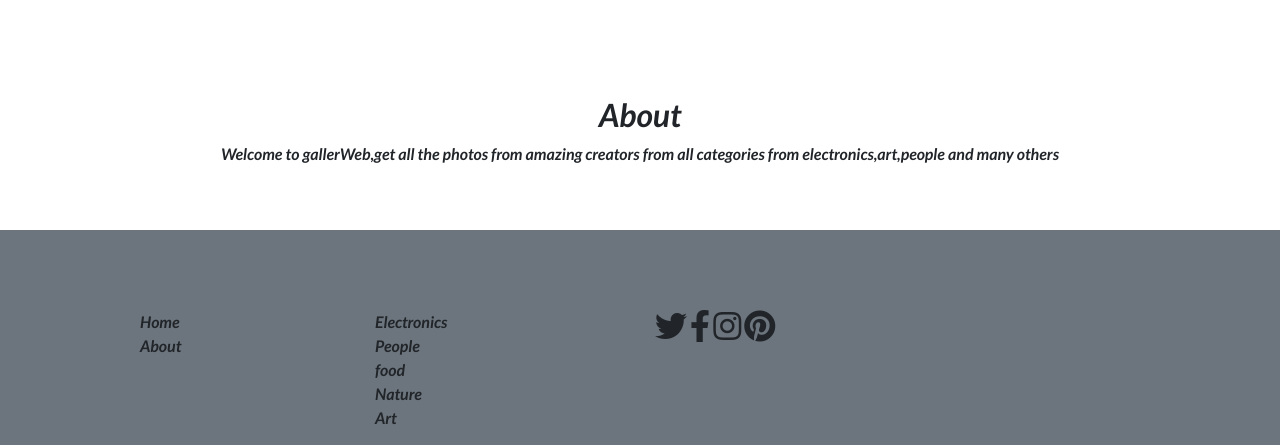
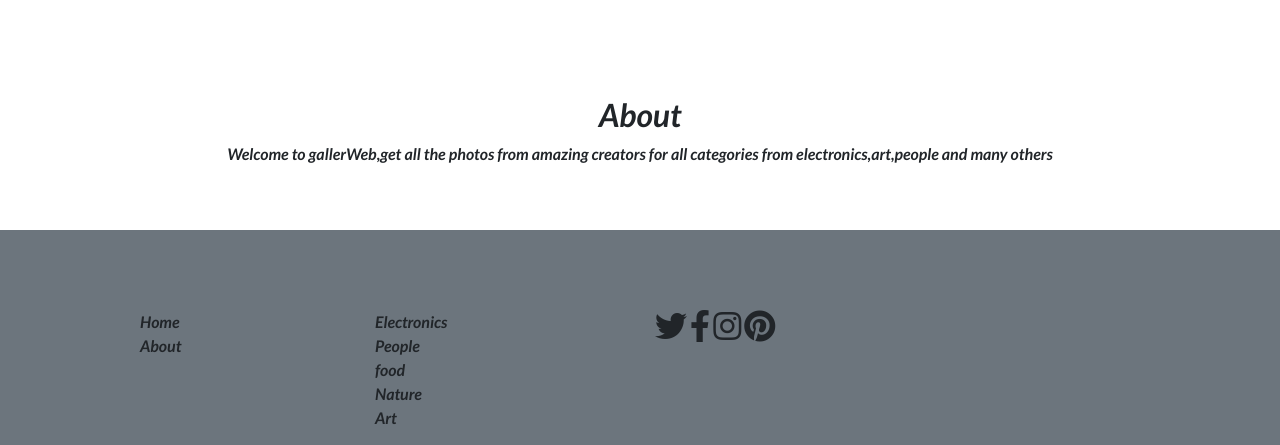
Before and after one commit to tomito26/personal-gallery, a Django app: page / in a window 1280 px wide. Shown: the part 56-501 px from the top of the page. Run offline with Django 3.2, Linux system fonts and the light colour scheme; data that the repository does not hold is empty; some libraries are stand-ins or nearby versions.

Commit message:
changed a grammatical error

```diff
--- a/galleryApp/templates/image-gallery/gallery.html
+++ b/galleryApp/templates/image-gallery/gallery.html
@@ -4,7 +4,7 @@
 <div class="container pt-5">
     <div class="text-center pt-5">
         <h2 id="about">About</h2>
-        <p>Welcome to gallerWeb,get all the photos from amazing creators from all categories from electronics,art,people and many others</p>
+        <p>Welcome to gallerWeb,get all the photos from amazing creators for all categories from electronics,art,people and many others</p>
     </div>
     <div class="row pt-5">
         {% for photos in photo_gallery %}
```
